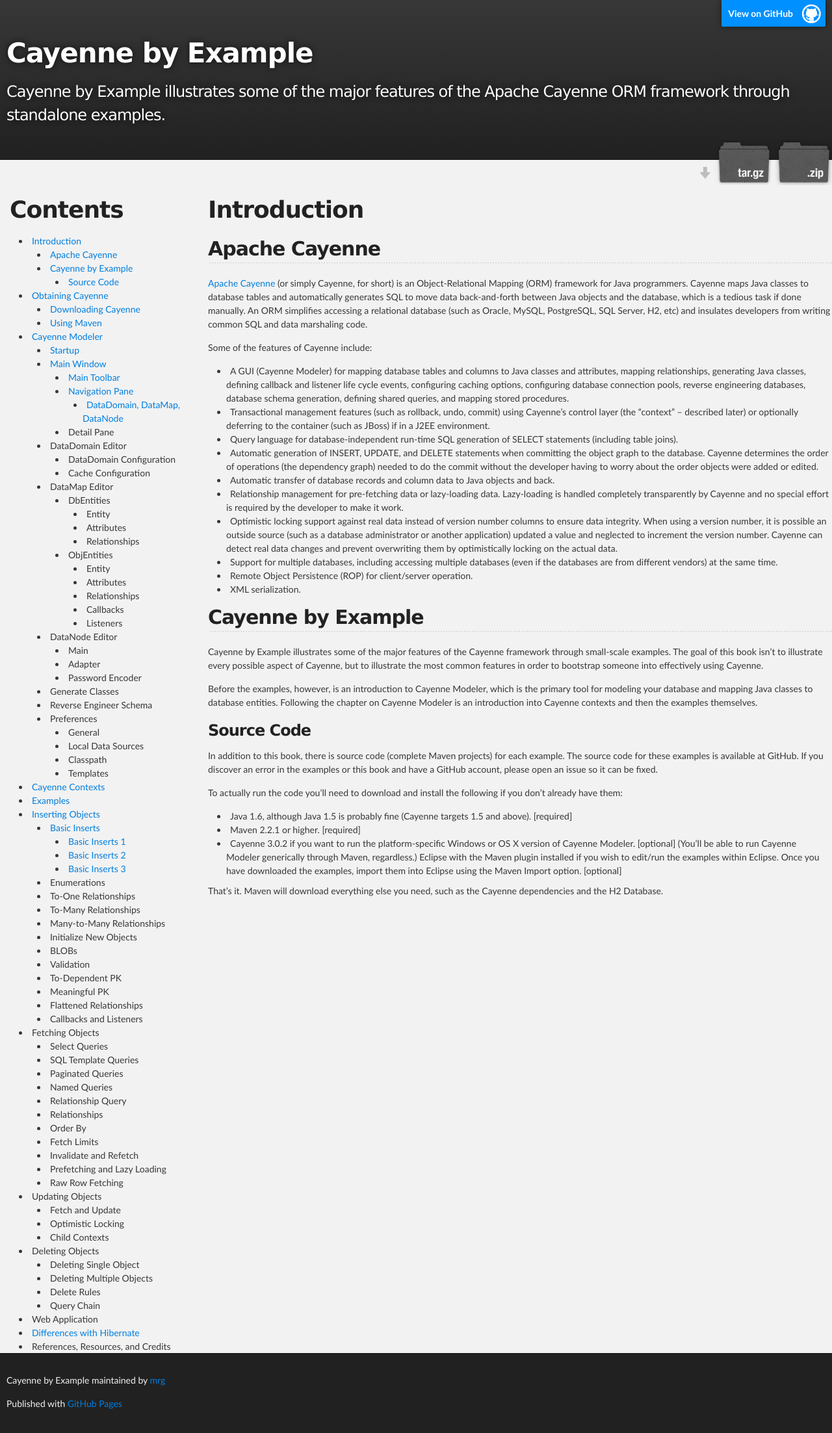
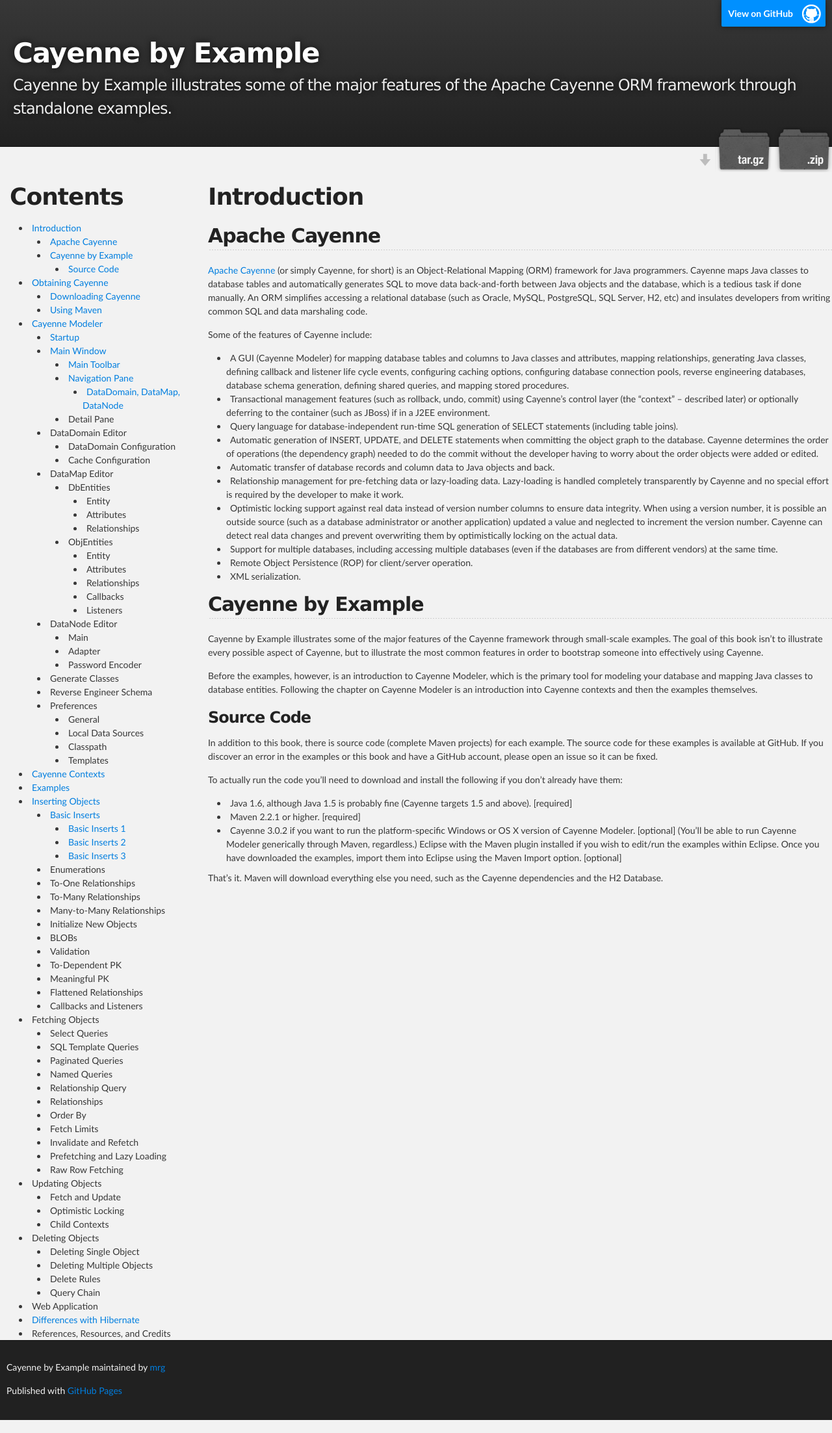
Before and after one commit to mrg/cbe, a Jekyll site: the page built from index.md, in a window 1280 px wide. Shown: the whole page at 65% size. Built offline with Jekyll 4.4.1, drawn with Linux system fonts in a browser that asks for light colours; Markdown is read by kramdown in place of the engine named in the settings.

Commit message:
Updated project left margin and tagline color.

```diff
--- a/stylesheets/stylesheet.css
+++ b/stylesheets/stylesheet.css
@@ -309,7 +309,7 @@
 }
 
 #project_title {
-  margin: 0;
+  margin: 0 0 0 10px;
   color: #fff;
   font-size: 42px;
   font-weight: 700;
@@ -317,7 +317,8 @@
 }
 
 #project_tagline {
-  color: #fff;
+  margin: 0 0 0 10px;
+  color: #eee;
   font-size: 24px;
   font-weight: 300;
   background: none;
```
